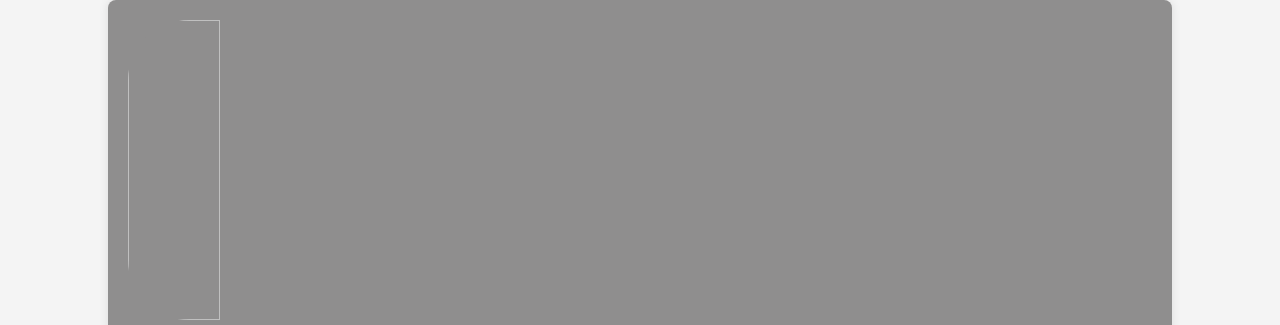
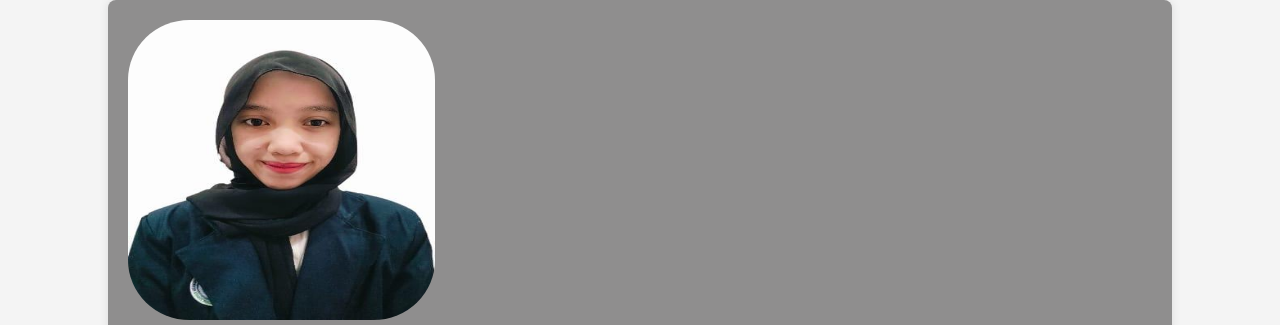
Before and after one commit to AmirahNA28/cv_amirah2, a plain HTML site: page index.html in a window 1280 px wide. Shown: the top 325 px of the page. Drawn offline with Linux system fonts and the light colour scheme.

Commit message:
Update index.html

```diff
--- a/index.html
+++ b/index.html
@@ -10,7 +10,7 @@
     <div class="container">
 
         <header>
-          <img src="./aset/shared_image.jpg" height="300px" style="width:30% ;">
+          <img src="shared_image.jpg" height="300px" style="width:30% ;">
             <h1>Amirah NurAfifah</h1>
             <p>Email: nurafifahamirah@gmail.com | Telepon: 085934807190</p>
             <p>Alamat: Jalan Kpaten hanafiah subang rawabadak, Subang, JawaBarat</p>
```
